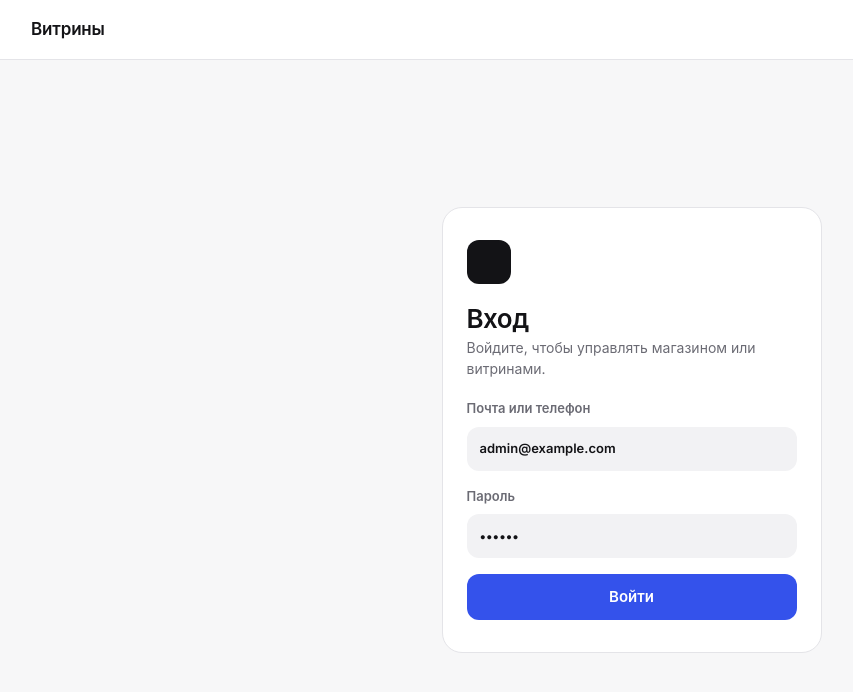
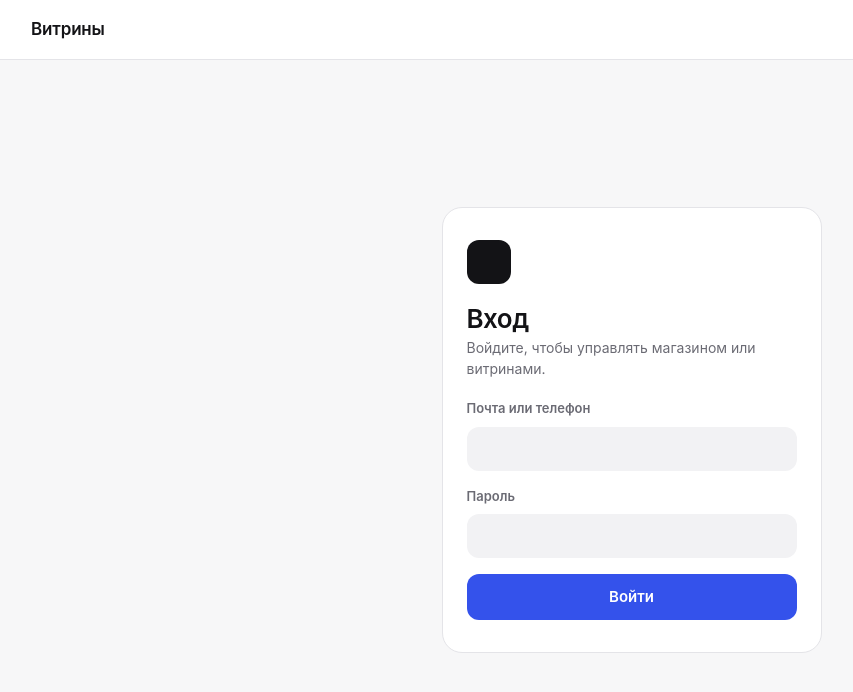
Before and after one commit to CSEONS/WAY, a React (Vite) app in the folder digital-showcase/frontend/: page /login in a window 1280 px wide. Shown: the top 692 px of the page, without its empty margins (1-854 px from the left). Built offline with nearby package versions, Linux system fonts and the light colour scheme; no server answers; some icons are missing; a web font is replaced by a local one.

Commit message:
Убрал первоночальные данные в setState у LoginPage

```diff
--- a/digital-showcase/frontend/src/pages/LoginPage.tsx
+++ b/digital-showcase/frontend/src/pages/LoginPage.tsx
@@ -6,8 +6,8 @@ import { api } from "../api/client";
 import type { User } from "../types/models";
 
 export function LoginPage({ onLogin }: { onLogin: (user: User) => void }) {
-  const [login, setLogin] = useState("admin@example.com");
-  const [password, setPassword] = useState("123456");
+  const [login, setLogin] = useState("");
+  const [password, setPassword] = useState("");
   const [error, setError] = useState("");
   const navigate = useNavigate();
 
```
Also changed, not shown: 1 other file (tests, documents, lock files or other folders).
